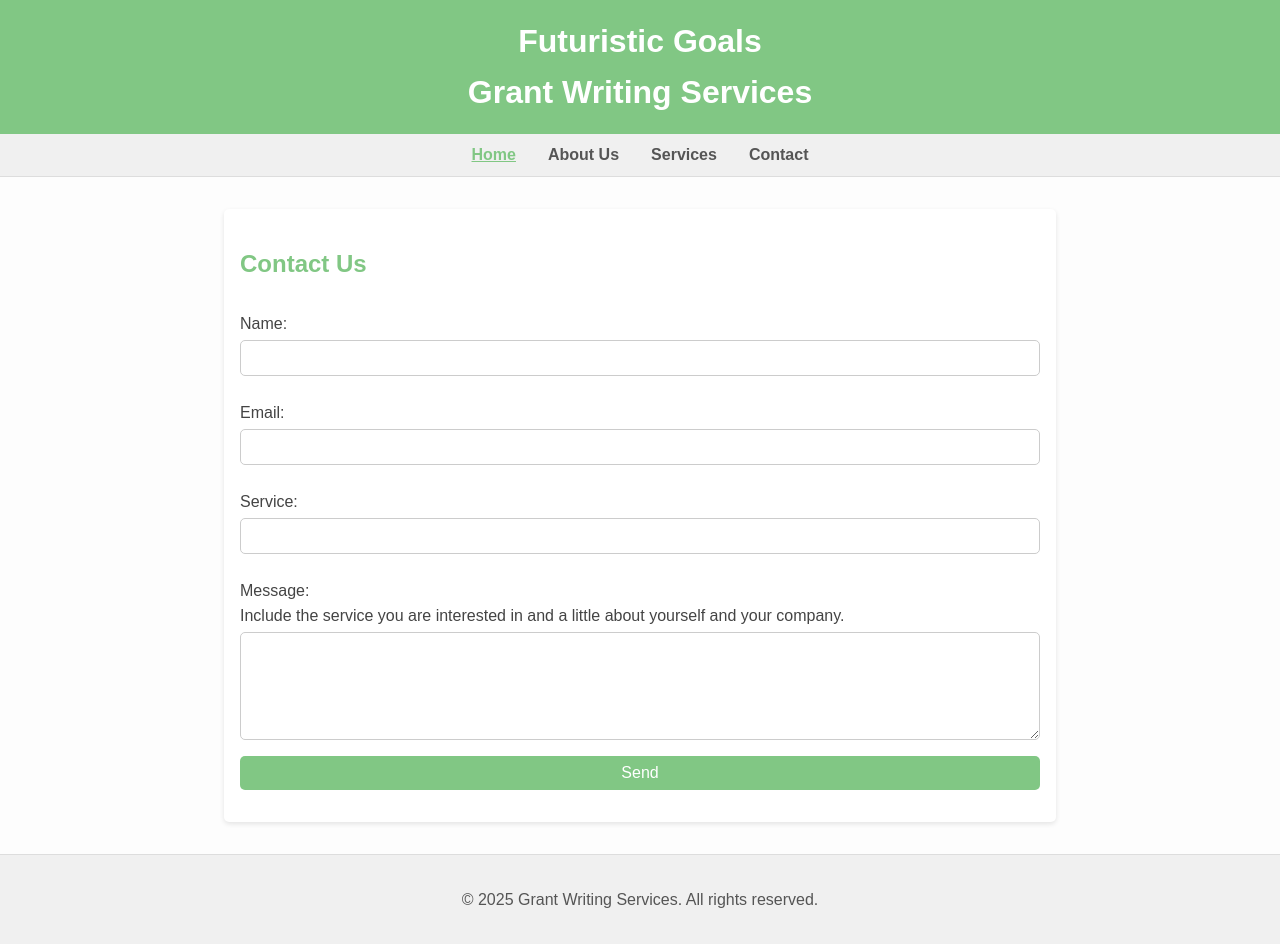
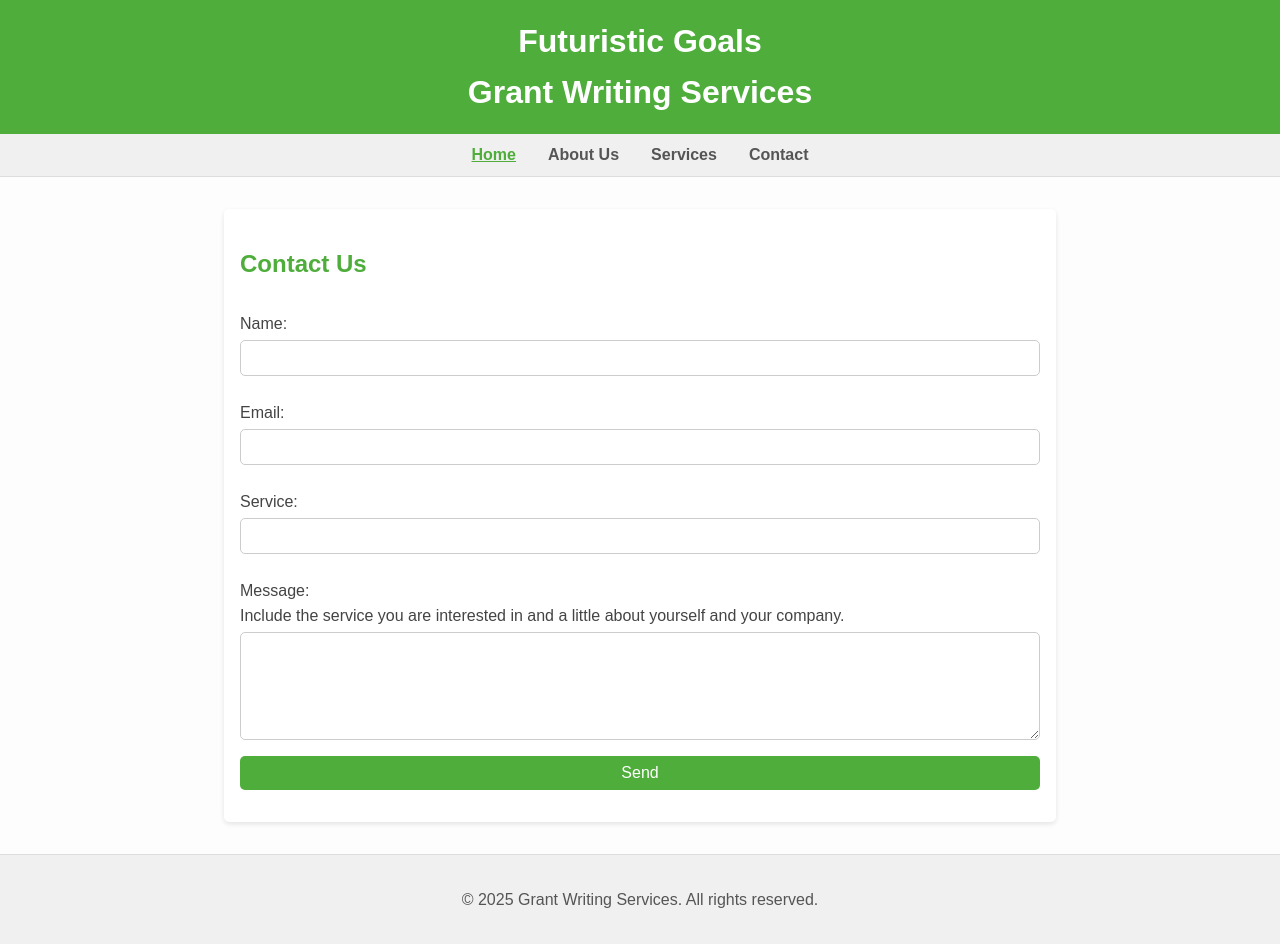
Before and after one commit to Candace-s-Projects/Grant_, a plain HTML site: page contact.html in a window 1280 px wide. In both pictures the pointer is over the link "Home". Drawn offline with Linux system fonts and the light colour scheme.

Commit message:
Update styles.css

```diff
--- a/styles.css
+++ b/styles.css
@@ -8,7 +8,7 @@ body {
 }
 
 header {
-    background: #81c784;
+    background: #4FAD3C;
     color: white;
     padding: 1rem 0;
     text-align: center;
@@ -35,7 +35,7 @@ nav a {
 }
 
 nav a:hover {
-    color: #81c784;
+    color: #4FAD3C;
     text-decoration: underline;
 }
 
@@ -49,7 +49,7 @@ nav a:hover {
 }
 
 h2 {
-    color: #81c784;
+    color: #4FAD3C;
 }
 
 form {
@@ -70,14 +70,14 @@ form input, form textarea, form button {
 }
 
 form button {
-    background: #81c784;
+    background: #4FAD3C;
     color: white;
     border: none;
     cursor: pointer;
 }
 
 form button:hover {
-    background: #66bb6a;
+    background: #4FAD3C;
 }
 
 footer {
@@ -100,5 +100,5 @@ footer {
 }
 
 .cta-button:hover {
-    background: #66bb6a;
+    background: #4FAD3C;
 }
```
